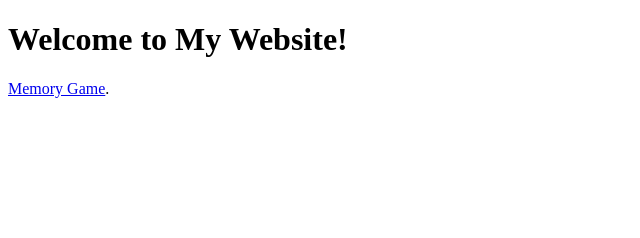
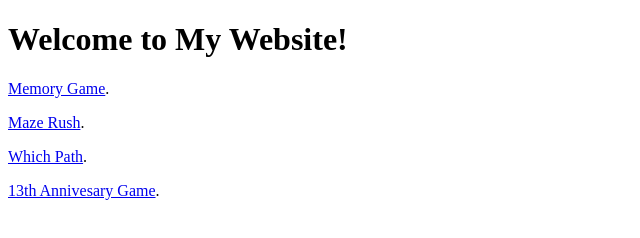
Before and after one commit to jayoh28-code/0-eDLQsAOp-WuO, a plain HTML site: page index.html in a window 1280 px wide. Shown: the whole page, without its empty margins (0-640 px from the left). Drawn offline with Linux system fonts and the light colour scheme.

Commit message:
Update index.html

```diff
--- a/index.html
+++ b/index.html
@@ -9,6 +9,9 @@
 
     <h1>Welcome to My Website!</h1>
     <p><a href="3elsword_memory_match.html">Memory Game</a>.</p>
+       <p><a href="none">Maze Rush</a>.</p>
+     <p><a href="none">Which Path</a>.</p>
+       <p><a href="none">13th Annivesary Game</a>.</p>
 
 </body>
 </html>
```
